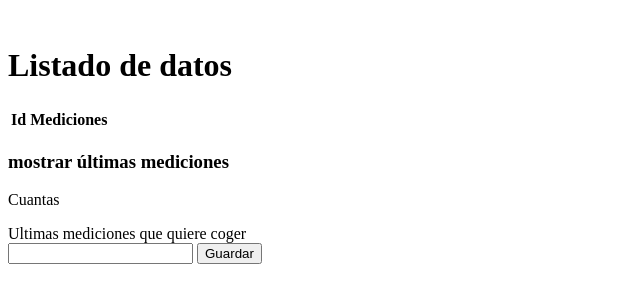
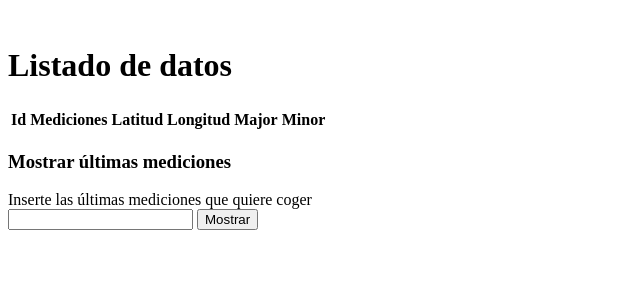
Before and after one commit to leire07/backend_logica, a PHP site: page / in a window 1280 px wide. Shown: the top 303 px of the page, without its empty margins (0-640 px from the left). Run offline with PHP 8.4, Linux system fonts and the light colour scheme; data that the repository does not hold is empty.

Commit message:
comentarios

```diff
--- a/src/logica/guardarMediciones.php
+++ b/src/logica/guardarMediciones.php
@@ -9,12 +9,15 @@ if($_SERVER["REQUEST_METHOD"]=="POST"){
     $Longitud=$jsonData->{'Longitud'};;
 
     //$query="INSERT INTO tabla (Medicion) VALUES('".$Medicion."')";
+    // Insertar a la base de datos
     $query="INSERT INTO tabla(Medicion, Latitud, Longitud) VALUES ('".$Medicion."','".$Latitud."','".$Longitud."')";
 
     $resultado=$conn->query($query);
     if($resultado==true){
+        //si todo sale bien, entonces:
     echo "Los datos se introducen de forma correcta";
 }else{
+        //si algo va mal
     echo "Error al insertar datos";
 }
 
--- a/src/logica/obtenerTodasLasMediciones.php
+++ b/src/logica/obtenerTodasLasMediciones.php
@@ -10,9 +10,12 @@ if($_SERVER["REQUEST_METHOD"]=="GET"){
     $Medicion=$jsonData->{'Medicion'};;
     $Latitud=$jsonData->{'Latitud'};;
     $Longitud=$jsonData->{'Longitud'};;
+    $Major=$jsonData->{'Major'};;
+    $Minor=$jsonData->{'Minor'};;
 
     //$query="INSERT INTO tabla (Medicion) VALUES('".$Medicion."')";
-    $query="SELECT FROM tabla(Medicion, Latitud, Longitud) VALUES ('".$Medicion."','".$Latitud."','".$Longitud."')";
+    $query="SELECT FROM tabla(Medicion, Latitud, Longitud, Major, Minor) VALUES ('".$Medicion."','".$Latitud."','".$Longitud."',
+    '".$Major."','".$Minor."')";
 
     $resultado=$conn->query($query);
     if($resultado==true){
--- a/src/ux/index.php
+++ b/src/ux/index.php
@@ -18,6 +18,10 @@
         <tr>
             <th>Id</th>
             <th>Mediciones</th>
+            <th>Latitud</th>
+            <th>Longitud</th>
+            <th>Major</th>
+            <th>Minor</th>
         </tr>
         <?php
           $conn=new mysqli("localhost", "root", "", "appleire");
@@ -33,6 +37,10 @@
         <tr>
             <td><?php echo $mostrar['ID']?></td>
             <td><?php echo $mostrar['Medicion']?></td>
+            <td><?php echo $mostrar['Latitud']?></td>
+            <td><?php echo $mostrar['Longitud']?></td>
+            <td><?php echo $mostrar['Major']?></td>
+            <td><?php echo $mostrar['Minor']?></td>
         </tr>
 
         <?php
@@ -40,13 +48,12 @@
               ?>
     </table>
 
-    <h3>mostrar últimas mediciones</h3>
-    <form action="../logica/obtenerUltimasMediciones.php" method="POST">
-        <p>Cuantas</p>
-        <label for="cuantas">Ultimas mediciones que quiere coger</label>
+    <h3>Mostrar últimas mediciones</h3>
+    <form action="obtenerUltimasMediciones.php" method="POST">
+        <label for="cuantas">Inserte las últimas mediciones que quiere coger</label>
         <br>
         <input type="text" name="cuantas" id="cuantas" required>
-        <input type="submit" value="Guardar">
+        <input type="submit" value="Mostrar">
     </form>
 </body>
 
```
Also changed, not shown: src/logica/insertarLectura.php (deleted, +0 -36 lines).
